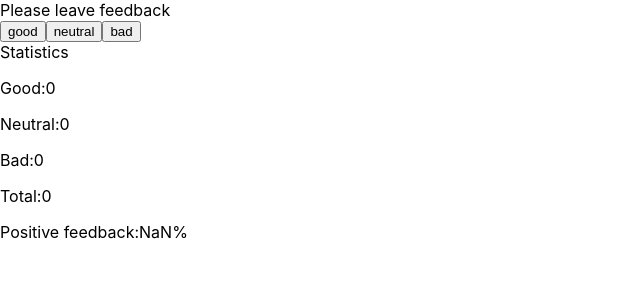
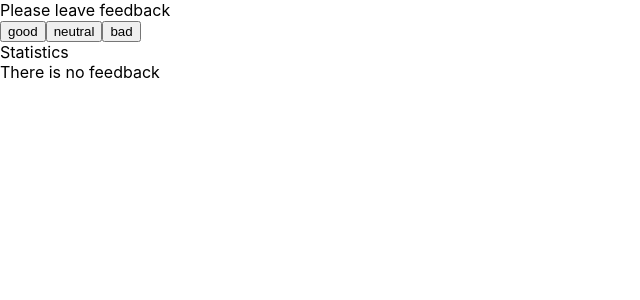
Before and after one commit to TSergiiM/goit-react-hw-02-feedback, a React (Create React App) app: page / in a window 1280 px wide. Shown: the top 300 px of the page, without its empty margins (0-640 px from the left). Built offline with nearby package versions, Linux system fonts and the light colour scheme.

Commit message:
Update App.jsx

```diff
--- a/src/components/App.jsx
+++ b/src/components/App.jsx
@@ -2,6 +2,7 @@ import { Component } from 'react';
 import { SectionTitle } from './SectionTitle/SectionTitle';
 import { Statistics } from './Statistics/Statistics';
 import { FeedbackOptions } from './FeedbackOptions/FeedbackOptions';
+import { Notification } from './Notification/Notification';
 
 export class App extends Component {
   state = {
@@ -40,13 +41,18 @@ export class App extends Component {
 
     return (
       <div>
-        <SectionTitle title="Please leave feedback"></SectionTitle>
+        <SectionTitle title="Please leave feedback">
           <FeedbackOptions
             onGood={this.handleGood}
             onNeutral={this.handleNeutral}
             onBad={this.handleBad}
-        ></FeedbackOptions>
-        <SectionTitle title="Statistics"></SectionTitle>
+          />
+        </SectionTitle>
+
+        <SectionTitle title="Statistics">
+          {!total ? (
+            <Notification message="There is no feedback"></Notification>
+          ) : (
             <Statistics
               good={good}
               neutral={neutral}
@@ -54,6 +60,8 @@ export class App extends Component {
               total={total}
               positivePercentage={this.countPositiveFeedbackPercentage()}
             ></Statistics>
+          )}
+        </SectionTitle>
       </div>
     );
   }
```
Lines whose indentation alone changed are shown as unchanged.
